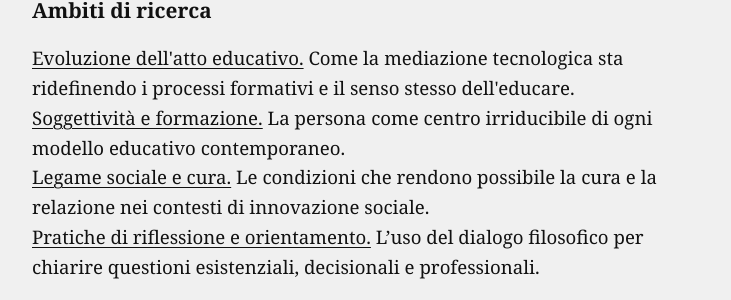
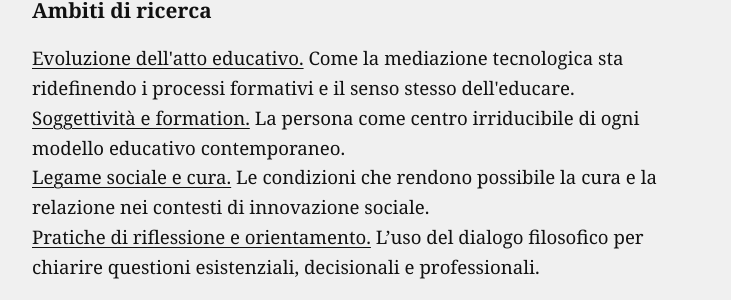
Before and after one commit to dumgio/dumgio.github.io, a Jekyll site: the page built from index.html, in a window 1280 px wide. Shown: the part 402-702 px from the top of the page, without its empty margins (274-1005 px from the left). Built offline with Jekyll 4.4.1, drawn with Linux system fonts in a browser that asks for light colours; some web fonts are replaced.

Commit message:
Update index.html

```diff
--- a/index.html
+++ b/index.html
@@ -3,12 +3,12 @@
 title: Giovanni Duminuco, PhD
 ---
 
-<section style="font-family: 'Gelasio', serif; color: var(--title-color);">
+<section style="font-family: 'Gelasio', serif; color: var(--title-color); font-weight: 400; font-style: normal;">
     <p>
-        Sviluppo interventi educativi in contesti complessi, integrando ricerca antropologica e <strong style="font-style: italic;">progettazione sociale</strong>.
+        Sviluppo interventi educativi in contesti complessi, integrando ricerca antropologica e <strong style="font-style: italic; font-weight: 700;">progettazione sociale</strong>.
     </p>
     <p>
-        Docente di <strong style="font-style: italic;">Filosofia dell’Educazione</strong>, accompagno enti e istituzioni nell’accesso ai fondi europei e supporto le persone in percorsi di <strong style="font-style: italic;">riflessione e orientamento</strong>.
+        Docente di <strong style="font-style: italic; font-weight: 700;">Filosofia dell’Educazione</strong>, accompagno enti e istituzioni nell’accesso ai fondi europei e supporto le persone in percorsi di <strong style="font-style: italic; font-weight: 700;">riflessione e orientamento</strong>.
     </p>
 </section>
 
@@ -23,7 +23,7 @@
     </div>
 
     <div class="ambito-item">
-        <span class="ambito-titolo">Soggettività e formazione.</span>
+        <span class="ambito-titolo">Soggettività e formation.</span>
         <span class="ambito-descrizione">La persona come centro irriducibile di ogni modello educativo contemporaneo.</span>
     </div>
 
```
